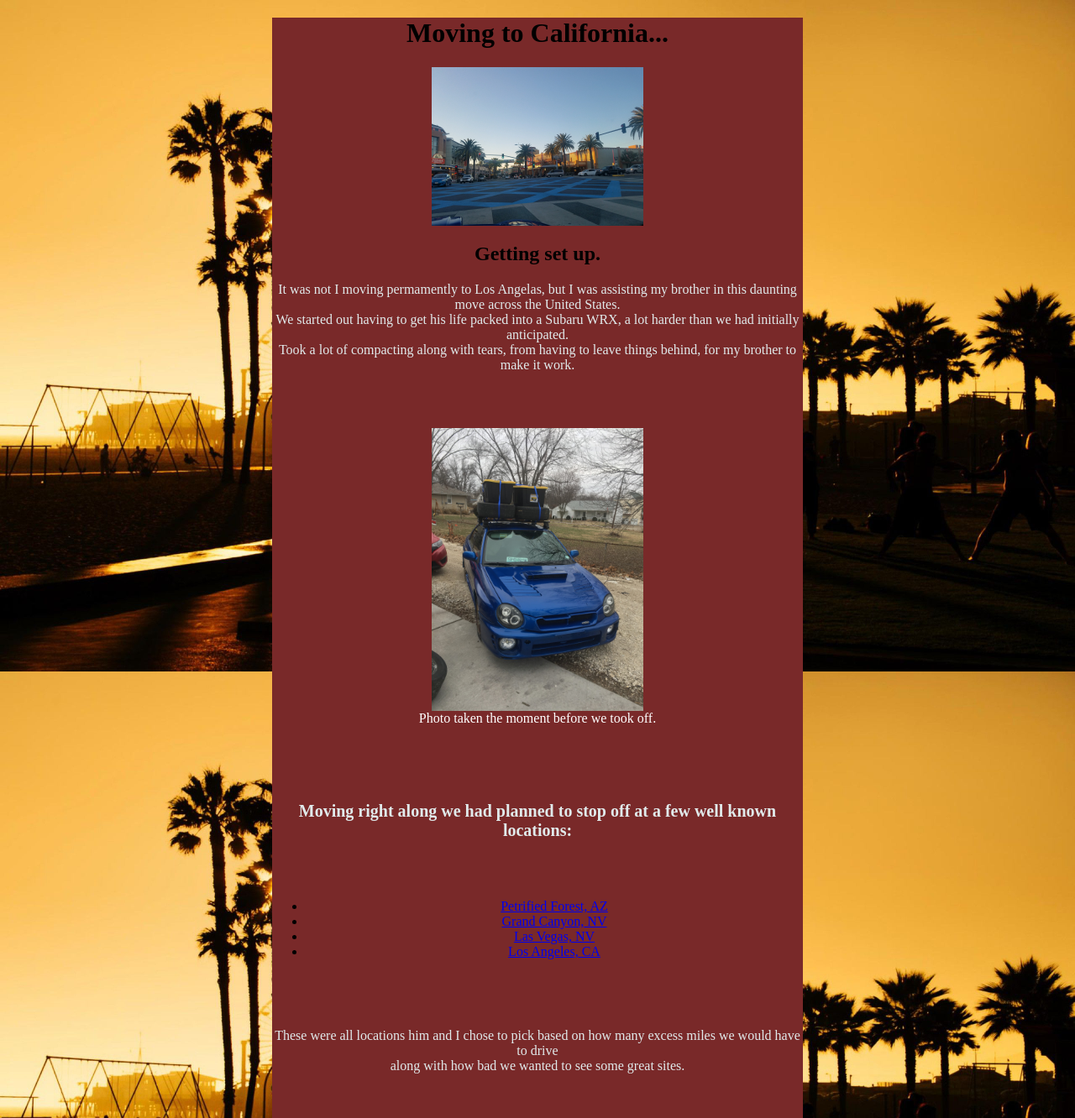
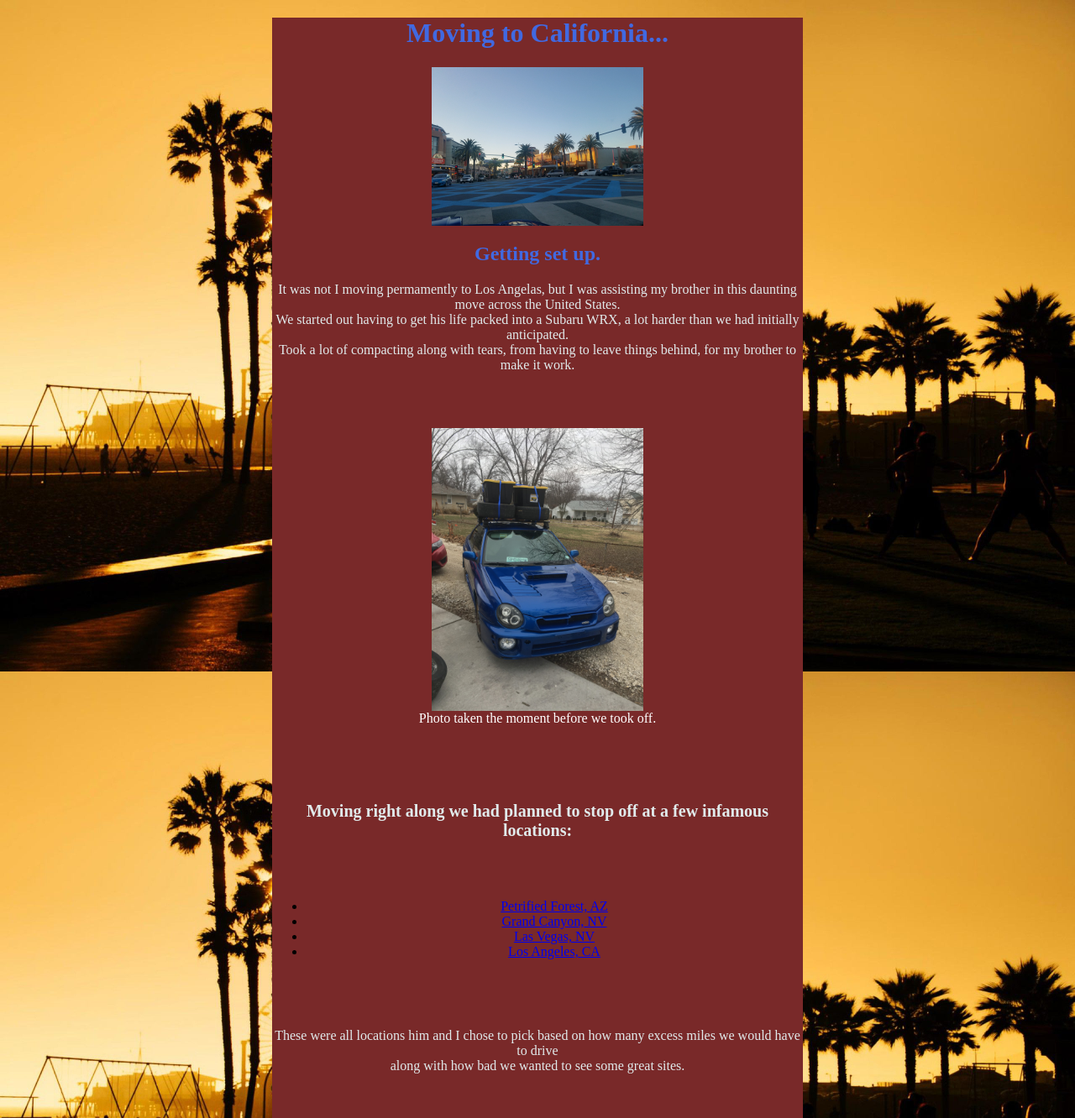
Before and after one commit to Sinoran/html-me-something, a plain HTML site: page index.html in a window 1280 px wide. Shown: the top 1332 px of the page at 84% size. Drawn offline with Linux system fonts and the light colour scheme.

Commit message:
A few small color change to class, place

```diff
--- a/index.html
+++ b/index.html
@@ -8,11 +8,11 @@
     <div id="infoColumn">
     <body>
         <header>
-            <h1>Moving to California...</h1>
+            <h1 class = "place">Moving to California...</h1>
             <img class = "photo" src = "images/photoEight.jpg" width = 500 length = 400 alt = "Photo of intersection in California.">
         </header>
       <main>
-        <h2>Getting set up.</h2>
+        <h2 class = "place">Getting set up.</h2>
         <article>
             <p>
                 It was not I moving permamently to Los Angelas, but </b>
@@ -28,7 +28,7 @@
         </article>
         <article>
             <p id = "list">
-                <b>Moving right along we had planned to stop off at a few well known locations:</b>
+                <b>Moving right along we had planned to stop off at a few infamous locations:</b>
               <nav>
                 <ul id = "locationList">
                     <li><a href="#Petrified Forest">Petrified Forest, AZ</a></li>
@@ -96,6 +96,9 @@
             <img class = "photo" src="images/photoTen.jpg" width = 500 length = 500 alt = "Busy streets of Venice Beach">
             <img class = "photo" src="images/photoEleven.jpg" width = 500 length = 500 alt = "Graffiti we saw along the boardwalk">
         </article>
+        <p>All in all this was an incredible trip for myself and an insane adventure for my brother, he's been living out there for<br>
+        the past 3 years and is enjoying himself. I have wanted to visit his new place out there, but life has been hectic recently.<br>
+        This drive alone made me want to explore the world and open my horizons to new places and ideas, a memorable trip to say the least.</p>
       </main>
     </div>
     <footer>
--- a/styles.css
+++ b/styles.css
@@ -20,9 +20,6 @@ h2 {
 
 .place {
     color:royalblue;
-}
-
-.place {
     text-align: center;
 }
 
```
